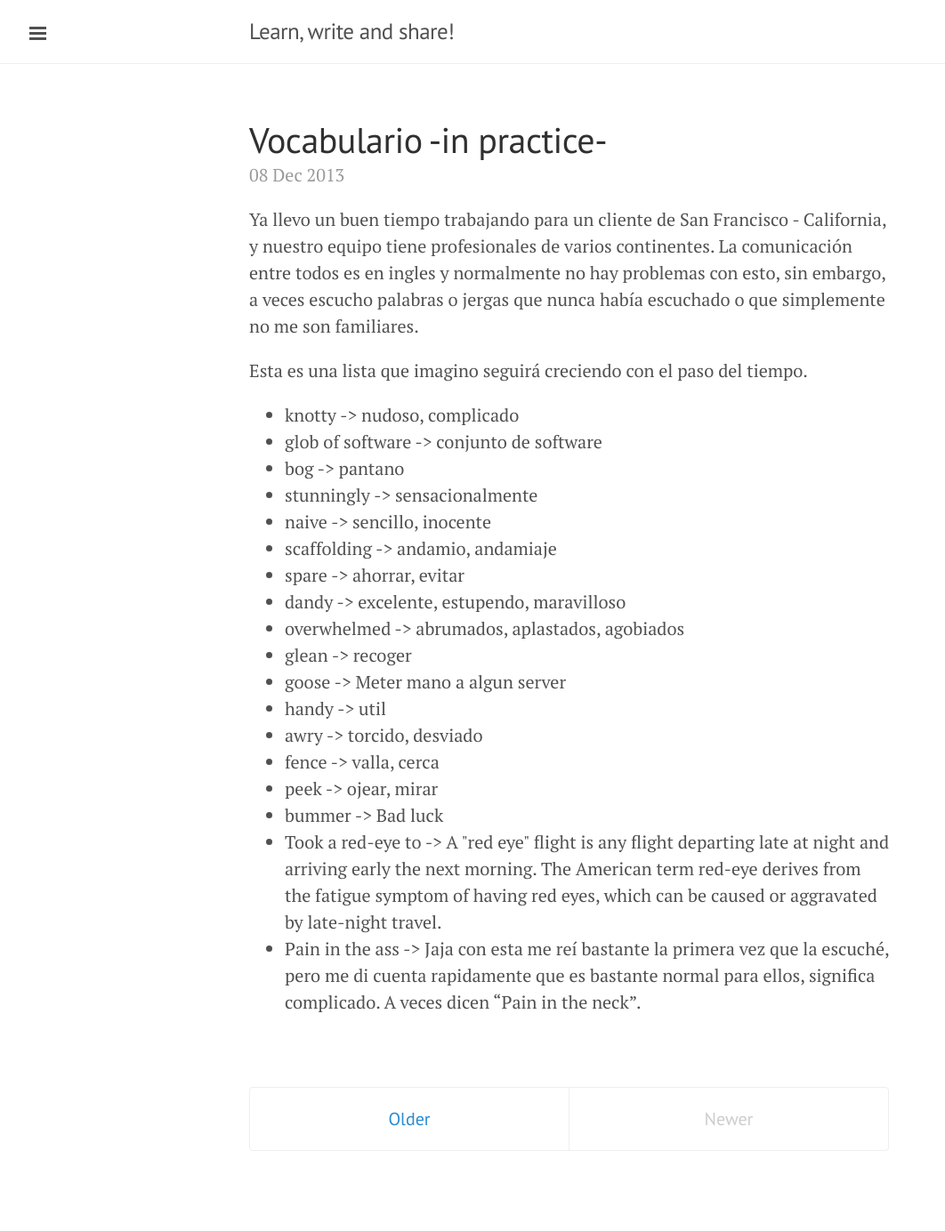
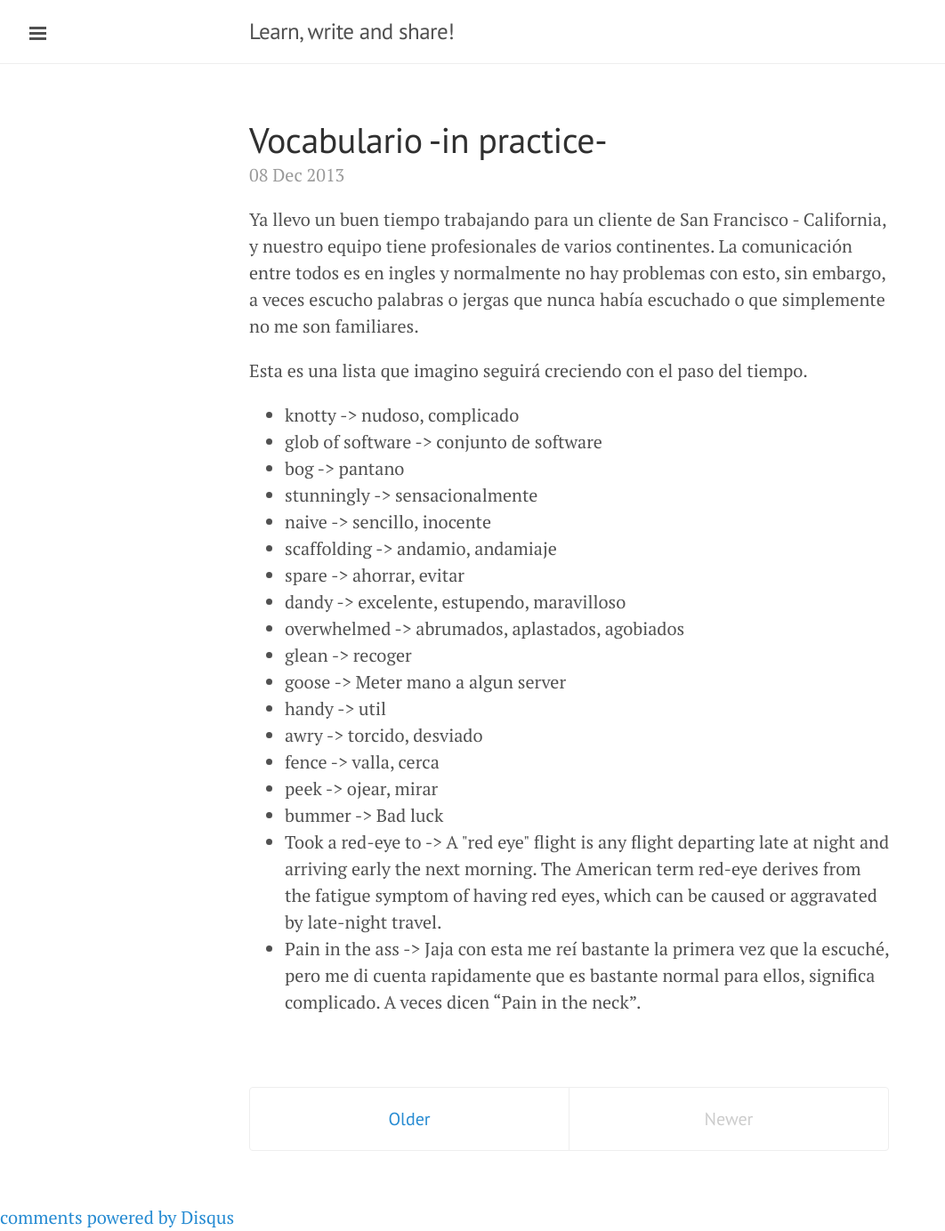
Before and after one commit to munilvc/munilvc.github.io, a Jekyll site: the page built from index.html, in a window 1280 px wide. Shown: the whole page at 89% size, without its empty margins (0-1062 px from the left). Built offline with Jekyll 4.4.1, drawn with Linux system fonts in a browser that asks for light colours; Markdown is read by kramdown in place of the engine named in the settings; the list of posts is cut into pages by our own code; comment, search, counter and statistics services are not loaded; before the commit the page ends 1354 px from its top, so only the background shows below that; some of the changed lines change nothing that is shown.

Commit message:
Try comments 6

```diff
--- a/_layouts/default.html
+++ b/_layouts/default.html
@@ -22,6 +22,23 @@
       <div class="container content">
         {{ content }}
       </div>
+
+      <div id="disqus_thread"></div>
+    <script type="text/javascript">
+        /* * * CONFIGURATION VARIABLES: EDIT BEFORE PASTING INTO YOUR WEBPAGE * * */
+        var disqus_shortname = 'munilvc'; // required: replace example with your forum shortname
+
+        /* * * DON'T EDIT BELOW THIS LINE * * */
+        (function() {
+            var dsq = document.createElement('script'); dsq.type = 'text/javascript'; dsq.async = true;
+            dsq.src = '//' + disqus_shortname + '.disqus.com/embed.js';
+            (document.getElementsByTagName('head')[0] || document.getElementsByTagName('body')[0]).appendChild(dsq);
+        })();
+    </script>
+    <noscript>Please enable JavaScript to view the <a href="http://disqus.com/?ref_noscript">comments powered by Disqus.</a></noscript>
+    <a href="http://disqus.com" class="dsq-brlink">comments powered by <span class="logo-disqus">Disqus</span></a>
+
+
     </div>
 
     <label for="sidebar-checkbox" class="sidebar-toggle"></label>
```
